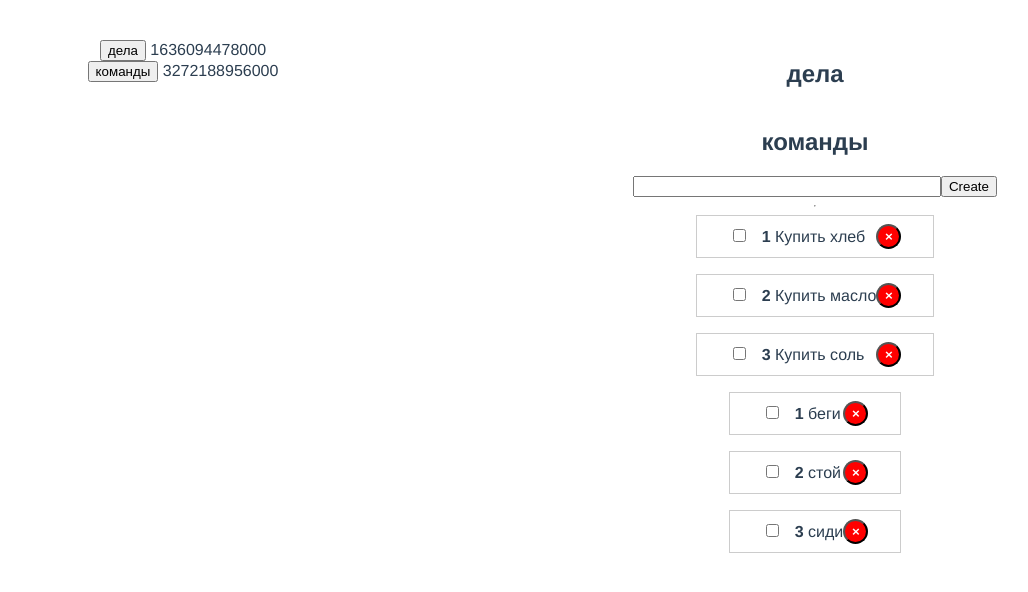
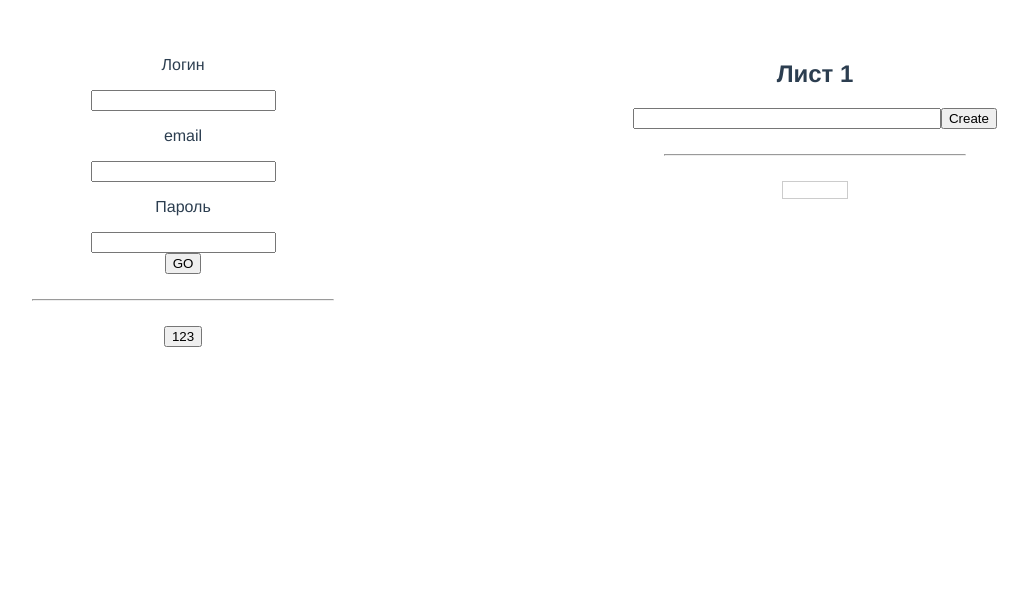
Before and after one commit to SanSaich/TodoList, a Vue app: page / in a window 1280 px wide. Shown: the top 592 px of the page, without its empty margins (141-1169 px from the left). Built offline with nearby package versions, Linux system fonts and the light colour scheme.

Commit message:
сделал регистрацию

```diff
--- a/src/App.vue
+++ b/src/App.vue
@@ -1,17 +1,21 @@
 <template>
   <div id="app">
     <section>
-      <List :lists="lists" />
+      <p>Логин</p>
+      <input v-model="login" type="text" >
+      <p>email</p>
+      <input v-model="email" type="text" >
+      <p>Пароль</p>
+      <input v-model="password" type="text" >
+      <button v-on:click="sendRequest()">GO</button>
+      <hr>
+      <List />
     </section>
     <section>
-      <h1 v-for="list of lists" :key="list.id">{{list.listName}}</h1>
+      <h1>Лист 1</h1>
       <AddTodo />
       <hr>
-      <TodoList
-        v-for="list of lists" :key="list.id"
-        v-bind:todos="list.todos"
-        v-on:remove-todo="removeTodo"
-      />
+      <TodoList />
     </section>
   </div>
 </template>
@@ -25,39 +29,49 @@ export default {
   name: 'App',
   data() {
     return {
-      lists: [
-        {
-          id: Date.now(),
-          listName: 'дела',
-          placeholder: 'Введите имя списка',
-          inputTodoItem: '',
-          todos: [
-            {id: 1, title: 'Купить хлеб', completed: false},
-            {id: 2, title: 'Купить масло', completed: false},
-            {id: 3, title: 'Купить соль', completed: false}
-          ]
-        },
-        {
-          id: (Date.now() * 2),
-          listName: 'команды',
-          placeholder: 'Введите имя списка',
-          inputTodoItem: '',
-          todos: [
-            {id: 1, title: 'беги', completed: false},
-            {id: 2, title: 'стой', completed: false},
-            {id: 3, title: 'сиди', completed: false}
-          ]
-        }
-      ]
+      login: '',
+      password: '',
+      email: '',
     }
   },
   components: {
     TodoList, AddTodo, List
   },
   methods: {
-        removeTodo(id) {
-          this.todos = this.todos.filter(t => t.id !== id)
-        },
+        async sendRequest(method = 'POST', requestUrl = 'user/register') {
+          const url = `http://sergey-melnikov-api.academy.smartworld.team/${requestUrl}`
+          const headers = {
+            'Content-Type': 'application/json',
+            'Authorization': 'Bearer 6h0t10ads',
+          }
+          // let formData = new FormData()
+          //  formData.append('name', 'SanSaich')
+          //  formData.append('email', 'sansaich@sansaich.ru')
+          //  formData.append('password', '123qwe')
+
+          const body = {
+            name: this.login,
+            email: this.email,
+            password: this.password,
+          }
+          console.log(this.login);
+          console.log(this.password);
+          console.log(this.email);
+
+          await fetch(url, {
+            method: method,
+            body: JSON.stringify(body),
+            // body: formData,
+            headers: headers
+          }).then(response => {
+            if (response.ok) {
+              return console.log('ответ1:', response.json().then(data => console.log('ответ2:',data)));
+            }
+            return response.json().then(error => console.log('ошибка:', error))
+          })
+        }
+
+
     }
 }
 </script>
@@ -80,4 +94,8 @@ export default {
     flex-direction: column;
     align-items: center;
   }
+  hr {
+    width: 300px;
+    margin: 25px 0;
+  }
 </style>
--- a/src/components/AddTodo.vue
+++ b/src/components/AddTodo.vue
@@ -2,7 +2,6 @@
     <form>
         <input
             type="text"
-            v-model="inputTodoItem"
         >
         <button type="submit">Create</button>
     </form>
--- a/src/components/List.vue
+++ b/src/components/List.vue
@@ -1,10 +1,8 @@
 <template>
     <div >
         <ul>
-            <li v-for="list of lists" :key="list.id">
-                <button @click="viewList(list.todos)">{{list.listName}}</button>
-                {{list.id}}
-                {{zaz}}
+            <li>
+                <button>123</button>
             </li>
         </ul>
     </div>
@@ -12,11 +10,8 @@
 
 <script>
 export default {
-    props: ['lists'],
     methods: {
-        viewList(todos) {
-            return console.log(todos);
-        }
+
     }
 }
 
--- a/src/components/TodoItem.vue
+++ b/src/components/TodoItem.vue
@@ -1,22 +1,12 @@
 <template>
-    <li  v-bind:class="{done: todo.completed}">
-        <span>
-            <input type="checkbox" v-on:change="todo.completed = !todo.completed">
-            <strong>{{todo.id}}</strong>
-            {{todo.title}}
-        </span>
-        <button class="rm" v-on:click="$emit('remove-todo', todo.id)">&times;</button>
+    <li>
+
     </li>
 </template>
 
 <script>
 export default {
-    props: {
-        todo: {
-            type: Object,
-            required: true
-        }
-    }
+
 }
 </script>
 
--- a/src/components/TodoList.vue
+++ b/src/components/TodoList.vue
@@ -1,11 +1,7 @@
 <template>
     <div>
         <ul>
-            <TodoItem
-                v-for="todo of todos" :key="todo.id"
-                v-bind:todo="todo"
-                v-on:remove-todo="removeTodo"
-            />
+            <TodoItem />
         </ul>
     </div>
 </template>
@@ -14,15 +10,10 @@
 import TodoItem from "@/components/TodoItem"
 
 export default {
-    props: ['todos'],
     components: {
         TodoItem
     },
-    methods: {
-        removeTodo(id) {
-            this.$emit('remove-todo', id)
-        }
-    }
+
 }
 </script>
 
```
